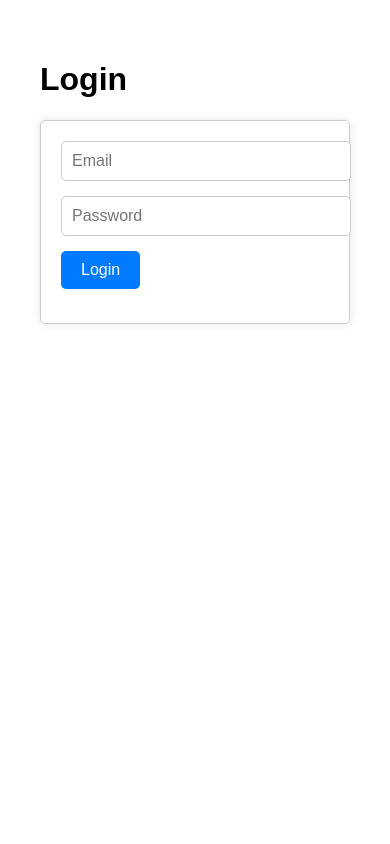
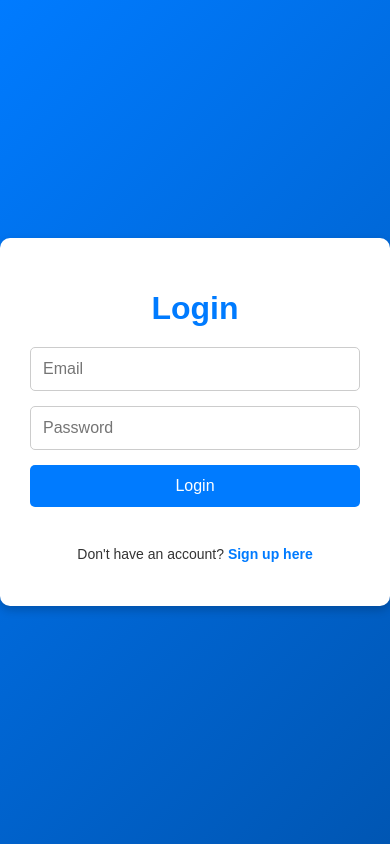
Before and after one commit to AnanthiMuthu02/JSProjectforCA, a website: page public/login.html in a window 390 px wide. Drawn offline with Linux system fonts and the light colour scheme.

Commit message:
Update login page UI and functionality
- Enhanced the UI of the login page:
  - Improved layout with modern styles and responsive design.
  - Added a "Sign Up" link for users without an acco

```diff
--- a/public/login.html
+++ b/public/login.html
@@ -7,46 +7,85 @@
   <style>
     body {
       font-family: Arial, sans-serif;
-      margin: 20px;
-      padding: 20px;
+      margin: 0;
+      padding: 0;
+      display: flex;
+      justify-content: center;
+      align-items: center;
+      height: 100vh;
+      background: linear-gradient(135deg, #007bff, #0056b3);
+      color: #fff;
     }
-    form {
-      max-width: 300px;
-      margin: auto;
-      padding: 20px;
-      border: 1px solid #ccc;
-      border-radius: 5px;
-      box-shadow: 0 0 10px rgba(0, 0, 0, 0.1);
+
+    .login-container {
+      background-color: #fff;
+      border-radius: 10px;
+      padding: 30px;
+      box-shadow: 0 4px 10px rgba(0, 0, 0, 0.2);
+      text-align: center;
+      width: 100%;
+      max-width: 400px;
+      color: #333;
     }
-    input {
-      display: block;
-      width: 100%;
+
+    .login-container h1 {
+      margin-bottom: 20px;
+      color: #007bff;
+    }
+
+    .login-container form {
+      display: flex;
+      flex-direction: column;
+    }
+
+    .login-container input {
+      padding: 12px;
       margin-bottom: 15px;
-      padding: 10px;
       font-size: 16px;
       border: 1px solid #ccc;
       border-radius: 5px;
     }
-    button {
-      background-color: #007BFF;
+
+    .login-container button {
+      background-color: #007bff;
       color: white;
       border: none;
-      padding: 10px 20px;
+      padding: 12px;
       font-size: 16px;
       border-radius: 5px;
       cursor: pointer;
+      transition: background-color 0.3s;
     }
-    button:hover {
+
+    .login-container button:hover {
       background-color: #0056b3;
     }
+
+    .login-container .signup-link {
+      margin-top: 15px;
+      font-size: 14px;
+    }
+
+    .login-container .signup-link a {
+      color: #007bff;
+      text-decoration: none;
+      font-weight: bold;
+    }
+
+    .login-container .signup-link a:hover {
+      text-decoration: underline;
+    }
+
     .error {
       color: red;
       font-size: 14px;
       text-align: center;
+      margin-top: 10px;
     }
   </style>
 </head>
 <body>
+  <div class="login-container">
     <h1>Login</h1>
     <form id="loginForm">
       <input type="email" id="email" placeholder="Email" required />
@@ -54,6 +93,10 @@
       <button type="submit">Login</button>
       <p id="errorMessage" class="error"></p>
     </form>
+    <div class="signup-link">
+      <p>Don't have an account? <a href="signup.html">Sign up here</a></p>
+    </div>
+  </div>
 
   <script>
     document.getElementById("loginForm").addEventListener("submit", async (e) => {
@@ -80,13 +123,15 @@
           alert("Login successful!");
           window.location.href = data.role === "admin" ? "admin-dashboard.html" : "employee.html";
         } else {
-          alert("Invalid credentials.");
+          const errorMessage = document.getElementById("errorMessage");
+          errorMessage.textContent = "Invalid credentials. Please try again.";
         }
       } catch (error) {
         console.error("Error during login:", error);
+        const errorMessage = document.getElementById("errorMessage");
+        errorMessage.textContent = "An error occurred. Please try again.";
       }
     });
   </script>
-
 </body>
 </html>
```
Lines whose indentation alone changed are shown as unchanged.
